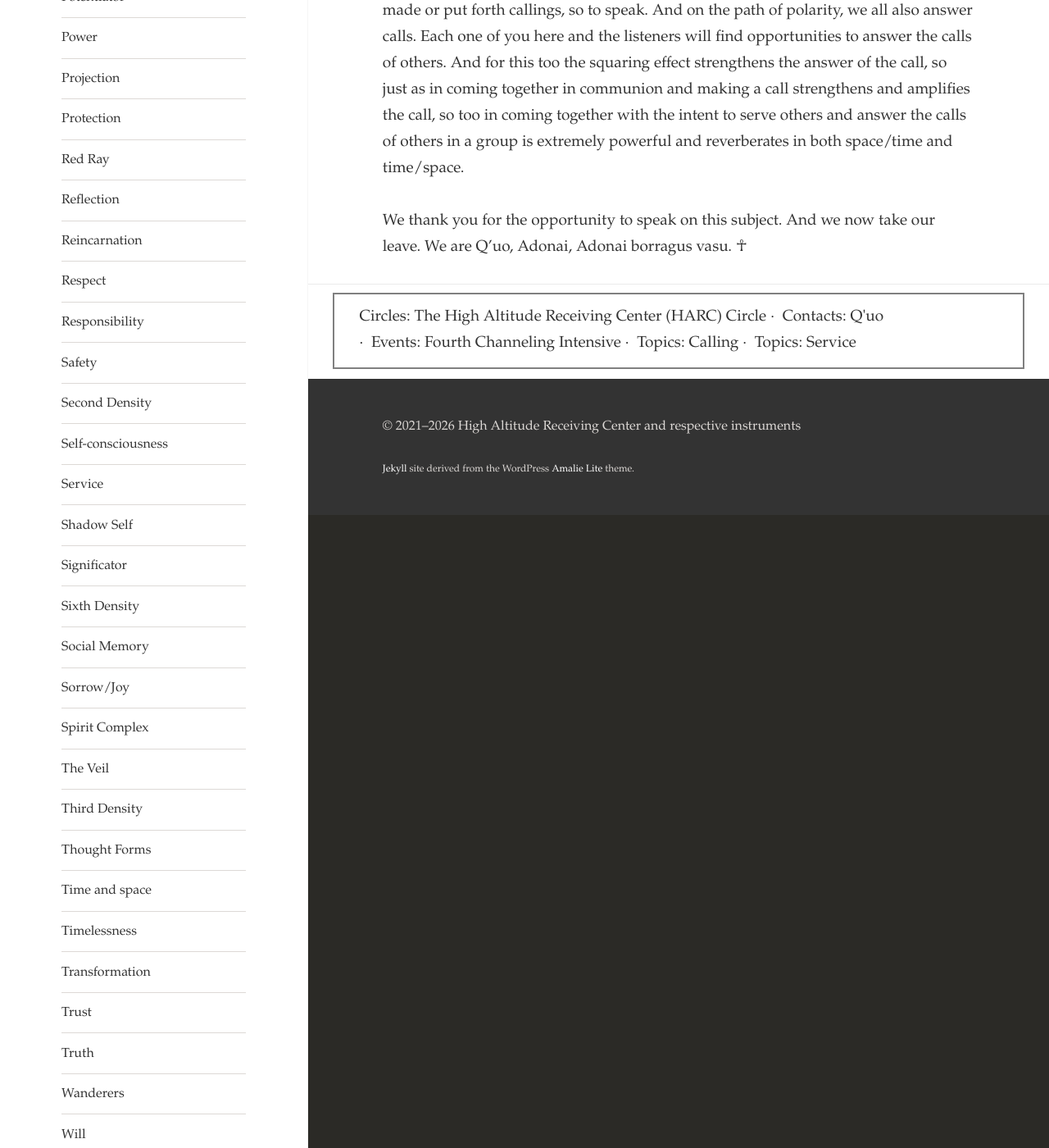
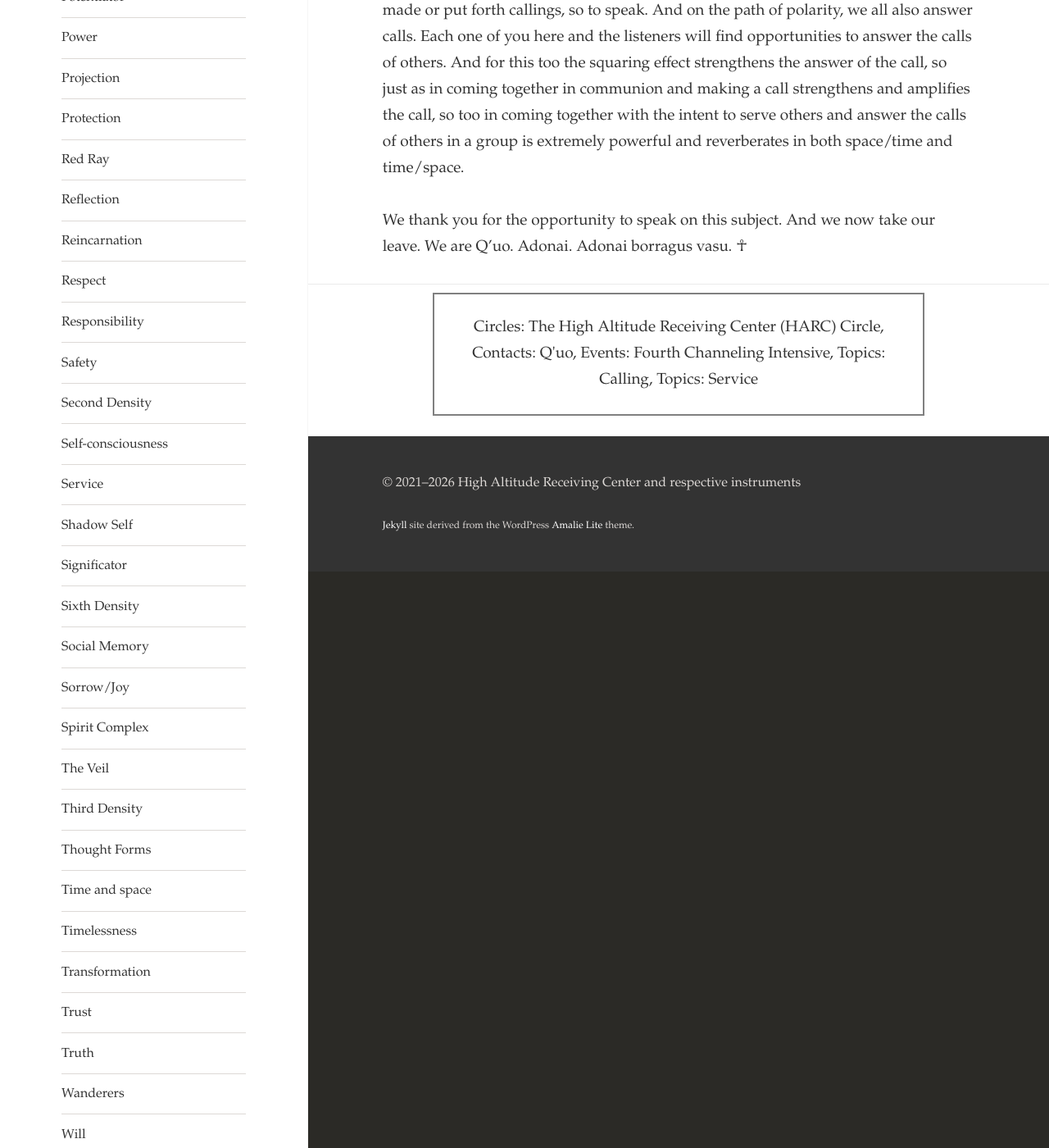
Before and after one commit to oswg/harc, a Jekyll site: the page built from _posts/2023-06-17_harc_ci4_005.md, in a window 1280 px wide and 1400 px high, scrolled down 5034 px. Shown: the whole window at 82% size. Built offline with Jekyll 4.4.1, drawn with Linux system fonts in a browser that asks for light colours.

Commit message:
typos and styling of categories at bottom of post

```diff
--- a/_posts/2023-06-17_harc_ci4_005.md
+++ b/_posts/2023-06-17_harc_ci4_005.md
@@ -53,4 +53,4 @@ _(Nithin channeling)_
 
 And let us also leave this group and our listeners with one final point: all of us have made or put forth callings, so to speak. And on the path of polarity, we all also answer calls. Each one of you here and the listeners will find opportunities to answer the calls of others. And for this too the squaring effect strengthens the answer of the call, so just as in coming together in communion and making a call strengthens and amplifies the call, so too in coming together with the intent to serve others and answer the calls of others in a group is extremely powerful and reverberates in both space/time and time/space.
 
-We thank you for the opportunity to speak on this subject. And we now take our leave. We are Q’uo, Adonai, Adonai borragus vasu. ☥
+We thank you for the opportunity to speak on this subject. And we now take our leave. We are Q’uo. Adonai. Adonai borragus vasu. ☥
--- a/assets/css/style.css
+++ b/assets/css/style.css
@@ -176,24 +176,34 @@ img.custom-logo {
 }
 
 .category-list-wrap {
-  border: 2px solid gray;
-  margin: 1.25rem 3rem;
-  padding: 1.25rem 3rem;
+  border: none;
+  margin: 1.25rem 0;
+  padding: 1.25rem 1rem;
+  text-align: center;
+}
+
+@media only screen and (min-width: 955px) {
+  .category-list-wrap {
+    border: 2px solid gray;
+    margin: 2.5rem auto;
+    padding: 2.5rem 4rem;
+    max-width: 600px;
+  }
 }
 
 article .category-links {
-  display: flex;
-  flex-direction: row;
-  flex-wrap: wrap;
+  display: inline;
   list-style: none;
   padding: 0;
   margin: 0;
-  gap: 0 0.5rem;
 }
 
-article .category-links li + li::before {
-  content: " · ";
-  margin-right: 0.5rem;
+article .category-links li {
+  display: inline;
+}
+
+article .category-links li:not(:last-child)::after {
+  content: ", ";
 }
 
 .post-audio {
```
